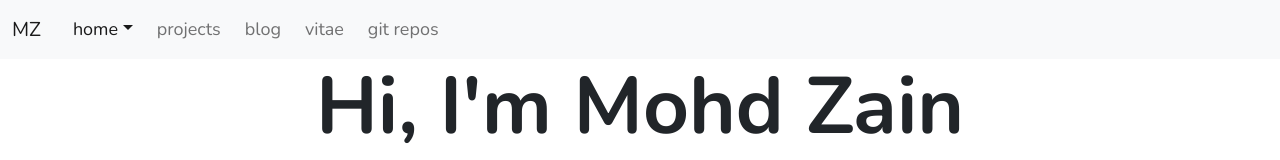
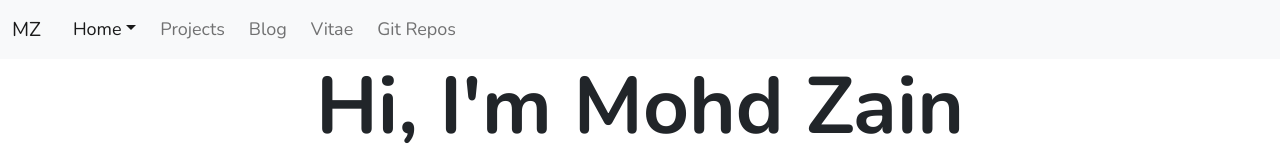
Before and after one commit to mohdzain98/mohdzain.com, a React (Create React App) app: page / in a window 1280 px wide. Shown: the top 160 px of the page. Built offline with nearby package versions, Linux system fonts and the light colour scheme.

Commit message:
add new dropdown element

```diff
--- a/src/Components/Navbar.js
+++ b/src/Components/Navbar.js
@@ -1,68 +1,182 @@
-import React,{useRef} from 'react'
-import { Link, useLocation } from 'react-router-dom'
-import { useMediaQuery } from 'react-responsive'
-import { Link as ScrollLink } from 'react-scroll';
-import '../App.css'
+import React, { useRef } from "react";
+import { Link, useLocation } from "react-router-dom";
+import { useMediaQuery } from "react-responsive";
+import { Link as ScrollLink } from "react-scroll";
+import "../App.css";
 
 const Navbar = () => {
-  const ref = useRef()
-  const isTabletOrMobile = useMediaQuery({ query: '(max-width: 1224px)' })
-  const location = useLocation()
-  const rollNavBack =()=>{
-      isTabletOrMobile && ref.current.click()
-  }
+  const ref = useRef();
+  const isTabletOrMobile = useMediaQuery({ query: "(max-width: 1224px)" });
+  const location = useLocation();
+  const rollNavBack = () => {
+    isTabletOrMobile && ref.current.click();
+  };
 
   return (
-    <nav className="navbar navbar-expand-lg navbar-light bg-light" id='nav'>
+    <nav className="navbar navbar-expand-lg navbar-light bg-light" id="nav">
       <div className="container-fluid">
-            <Link className="navbar-brand mb-0 h1" to='/'>MZ</Link>
-            <button className="navbar-toggler" type="button" data-bs-toggle="collapse" data-bs-target="#navbarSupportedContent" aria-controls="navbarSupportedContent" aria-expanded="false" aria-label="Toggle navigation" ref={ref}>
+        <Link className="navbar-brand mb-0 h1" to="/">
+          MZ
+        </Link>
+        <button
+          className="navbar-toggler"
+          type="button"
+          data-bs-toggle="collapse"
+          data-bs-target="#navbarSupportedContent"
+          aria-controls="navbarSupportedContent"
+          aria-expanded="false"
+          aria-label="Toggle navigation"
+          ref={ref}
+        >
           <span className="navbar-toggler-icon"></span>
         </button>
-            <div className="collapse navbar-collapse" id="navbarSupportedContent">
-            <ul className="navbar-nav me-auto mb-2 mb-lg-0 ms-2">
-            {location.pathname === "/"?
+        <div className="collapse navbar-collapse " id="navbarSupportedContent">
+          <ul className="navbar-nav  me-auto mb-2 mb-lg-0 ms-2">
+            {location.pathname === "/" ? (
               <li class="nav-item dropdown">
-                        <a class={`nav-link dropdown-toggle ${location.pathname === "/"?"active":""}`} href="/" id="navbarDropdown" role="button" data-bs-toggle="dropdown" aria-expanded="false">
-                        home
+                <a
+                  class={`nav-link dropdown-toggle ${
+                    location.pathname === "/" ? "active" : ""
+                  }`}
+                  href="/"
+                  id="navbarDropdown"
+                  role="button"
+                  data-bs-toggle="dropdown"
+                  aria-expanded="false"
+                >
+                  Home
                 </a>
                 <ul class="dropdown-menu" aria-labelledby="navbarDropdown">
-                        <li><ScrollLink className='dropdown-item' to='cp' smooth={true} duration={50} onClick={rollNavBack} style={{cursor:'pointer'}}>
-                          career path
-                        </ScrollLink></li>
-                        <li><ScrollLink className='dropdown-item' to='skill' smooth={true} duration={50} onClick={rollNavBack} style={{cursor:'pointer'}}>
-                            skills
-                        </ScrollLink></li>
-                        <li><ScrollLink className='dropdown-item' to='projects' smooth={true} duration={50} onClick={rollNavBack} style={{cursor:'pointer'}}>
-                            projects
-                        </ScrollLink></li>
-                        <li><ScrollLink className='dropdown-item' to='soc' smooth={true} duration={50} onClick={rollNavBack} style={{cursor:'pointer'}}>
-                            socials
-                        </ScrollLink></li>
+                  <li>
+                    <ScrollLink
+                      className="dropdown-item"
+                      to="about"
+                      smooth={true}
+                      duration={50}
+                      onClick={rollNavBack}
+                      style={{ cursor: "pointer" }}
+                    >
+                      About Me
+                    </ScrollLink>
+                  </li>
+                  <li>
+                    <ScrollLink
+                      className="dropdown-item"
+                      to="cp"
+                      smooth={true}
+                      duration={50}
+                      onClick={rollNavBack}
+                      style={{ cursor: "pointer" }}
+                    >
+                      Career Path
+                    </ScrollLink>
+                  </li>
+                  <li>
+                    <ScrollLink
+                      className="dropdown-item"
+                      to="skill"
+                      smooth={true}
+                      duration={50}
+                      onClick={rollNavBack}
+                      style={{ cursor: "pointer" }}
+                    >
+                      Skills
+                    </ScrollLink>
+                  </li>
+                  <li>
+                    <ScrollLink
+                      className="dropdown-item"
+                      to="projects"
+                      smooth={true}
+                      duration={50}
+                      onClick={rollNavBack}
+                      style={{ cursor: "pointer" }}
+                    >
+                      Projects
+                    </ScrollLink>
+                  </li>
+                  <li>
+                    <ScrollLink
+                      className="dropdown-item"
+                      to="soc"
+                      smooth={true}
+                      duration={50}
+                      onClick={rollNavBack}
+                      style={{ cursor: "pointer" }}
+                    >
+                      Socials
+                    </ScrollLink>
+                  </li>
                 </ul>
               </li>
-                    :
+            ) : (
               <li className="nav-item">
-                        <Link className={`nav-link ${location.pathname === "/"?"active":""}`} aria-current="page" to="/" onClick={rollNavBack}>home</Link>
+                <Link
+                  className={`nav-link ${
+                    location.pathname === "/" ? "active" : ""
+                  }`}
+                  aria-current="page"
+                  to="/"
+                  onClick={rollNavBack}
+                >
+                  Home
+                </Link>
               </li>
-                }
+            )}
             <li className="nav-item">
-                <Link className={`nav-link ${location.pathname === "/projects"?"active":""}`} to='/projects' onClick={rollNavBack}>projects</Link>
+              <Link
+                className={`nav-link ${
+                  location.pathname === "/projects" ? "active" : ""
+                }`}
+                to="/projects"
+                onClick={rollNavBack}
+              >
+                Projects
+              </Link>
             </li>
             <li className="nav-item">
-                <Link className={`nav-link ${location.pathname === "/blogs" || location.pathname === "/blogs/color-images-cryptosystem" ?"active":""}`} to='/blogs' onClick={rollNavBack}>blog</Link>
+              <Link
+                className={`nav-link ${
+                  location.pathname === "/blogs" ||
+                  location.pathname === "/blogs/color-images-cryptosystem"
+                    ? "active"
+                    : ""
+                }`}
+                to="/blogs"
+                onClick={rollNavBack}
+              >
+                Blog
+              </Link>
             </li>
             <li className="nav-item">
-                <Link className={`nav-link ${location.pathname === "/cv"?"active":""}`} to='https://drive.google.com/file/d/1uc9daBVtgPCSm430IT6vY9vwfUkUlNmz/view?usp=sharing' target='_blank' rel='noopener' onClick={rollNavBack}>vitae</Link>
+              <Link
+                className={`nav-link ${
+                  location.pathname === "/cv" ? "active" : ""
+                }`}
+                to="https://drive.google.com/file/d/1scIZdgKjrY5Rqy3HBUkR6FVJ9JTE3Ebu/view?usp=sharing"
+                target="_blank"
+                rel="noopener"
+                onClick={rollNavBack}
+              >
+                Vitae
+              </Link>
             </li>
             <li className="nav-item">
-                <Link className={`nav-link ${location.pathname === "/gitrepos"?"active":""}`} to='/gitrepos' onClick={rollNavBack}>git repos</Link>
+              <Link
+                className={`nav-link ${
+                  location.pathname === "/gitrepos" ? "active" : ""
+                }`}
+                to="/gitrepos"
+                onClick={rollNavBack}
+              >
+                Git Repos
+              </Link>
             </li>
           </ul>
         </div>
       </div>
     </nav>
-  )
-}
+  );
+};
 
-export default Navbar
+export default Navbar;
```
Lines whose indentation alone changed are shown as unchanged.
